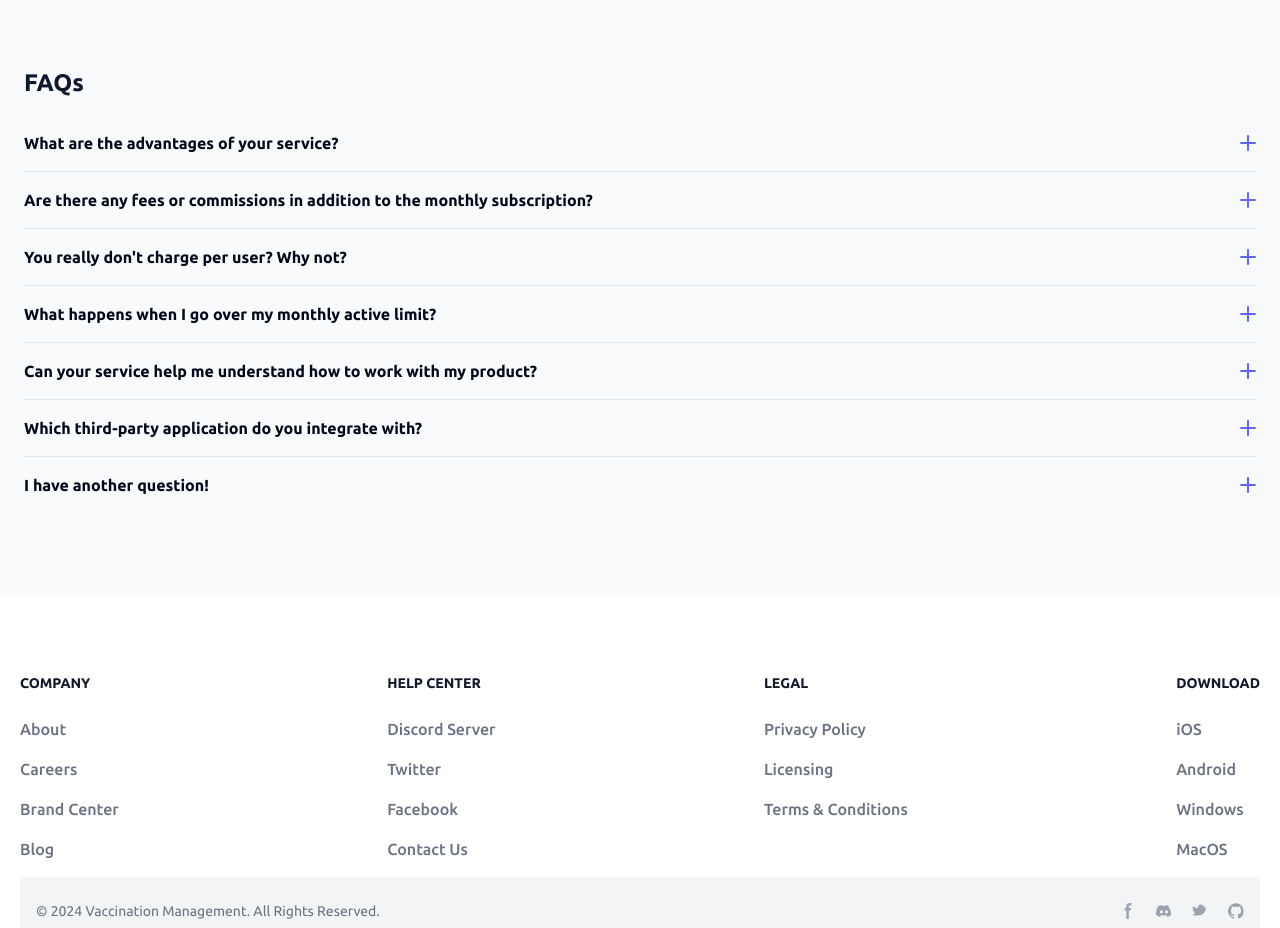
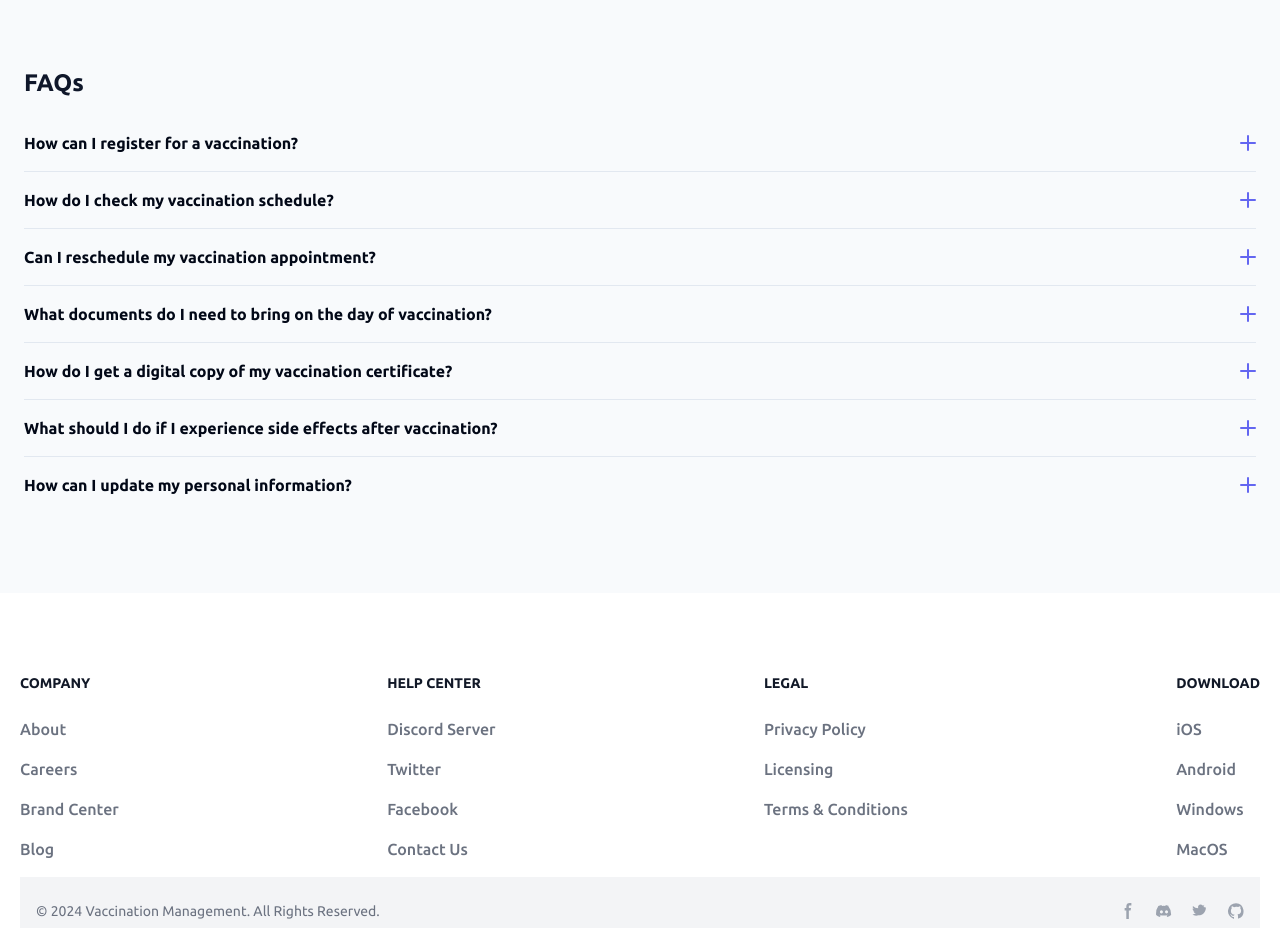
Before and after one commit to sajib925/vaccine-management-frontend, a Next.js app: page / in a window 1280 px wide. Shown: the part 940-1868 px from the top of the page. Built offline with nearby package versions, Linux system fonts and the light colour scheme; no server answers.

Commit message:
faq update

```diff
--- a/src/components/Accordian.tsx
+++ b/src/components/Accordian.tsx
@@ -15,49 +15,48 @@ const FaqAccordion: React.FC = () => {
   const panels = [
     {
       id: 1,
-      question: "What are the advantages of your service?",
+      question: "How can I register for a vaccination?",
       answer:
-        "If you go over your organisations or user limit, a member of the team will reach out about bespoke pricing. In the meantime, our collaborative features won't appear in accounts or users that are over the 100-account or 1,000-user limit.",
+        "To register for a vaccination, simply create an account on our platform, log in, and follow the steps to book your vaccination slot.",
     },
     {
       id: 2,
-      question:
-        "Are there any fees or commissions in addition to the monthly subscription?",
+      question: "How do I check my vaccination schedule?",
       answer:
-        "If you go over your organisations or user limit, a member of the team will reach out about bespoke pricing. In the meantime, our collaborative features won't appear in accounts or users that are over the 100-account or 1,000-user limit.",
+        "You can check your vaccination schedule by logging into your account and navigating to the 'My Schedule' section. All your upcoming appointments will be listed there.",
     },
     {
       id: 3,
-      question: "You really don't charge per user? Why not?",
+      question: "Can I reschedule my vaccination appointment?",
       answer:
-        "If you go over your organisations or user limit, a member of the team will reach out about bespoke pricing. In the meantime, our collaborative features won't appear in accounts or users that are over the 100-account or 1,000-user limit.",
+        "Yes, you can reschedule your appointment from the 'My Schedule' section. Please note that rescheduling is subject to availability.",
     },
     {
       id: 4,
-      question: "What happens when I go over my monthly active limit?",
+      question: "What documents do I need to bring on the day of vaccination?",
       answer:
-        "If you go over your organisations or user limit, a member of the team will reach out about bespoke pricing. In the meantime, our collaborative features won't appear in accounts or users that are over the 100-account or 1,000-user limit.",
+        "On the day of vaccination, please bring a valid ID and any other documents specified in your appointment confirmation.",
     },
     {
       id: 5,
-      question:
-        "Can your service help me understand how to work with my product?",
+      question: "How do I get a digital copy of my vaccination certificate?",
       answer:
-        "If you go over your organisations or user limit, a member of the team will reach out about bespoke pricing. In the meantime, our collaborative features won't appear in accounts or users that are over the 100-account or 1,000-user limit.",
+        "After your vaccination, a digital copy of your certificate will be available for download in your account under the 'Certificates' section.",
     },
     {
       id: 6,
-      question: "Which third-party application do you integrate with?",
+      question: "What should I do if I experience side effects after vaccination?",
       answer:
-        "If you go over your organisations or user limit, a member of the team will reach out about bespoke pricing. In the meantime, our collaborative features won't appear in accounts or users that are over the 100-account or 1,000-user limit.",
+        "If you experience any side effects, please consult your doctor immediately. You can also report side effects through our platform under the 'Report Side Effects' section.",
     },
     {
       id: 7,
-      question: "I have another question!",
+      question: "How can I update my personal information?",
       answer:
-        "If you go over your organisations or user limit, a member of the team will reach out about bespoke pricing. In the meantime, our collaborative features won't appear in accounts or users that are over the 100-account or 1,000-user limit.",
+        "To update your personal information, log in to your account, go to 'Profile Settings', and make the necessary changes.",
     },
   ];
+
 
     function setBannerOpen(arg0: boolean): void {
         throw new Error("Function not implemented.");
```
